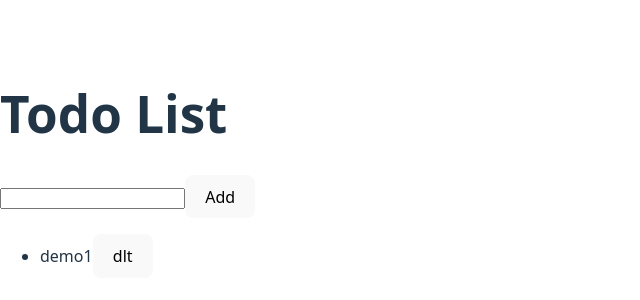
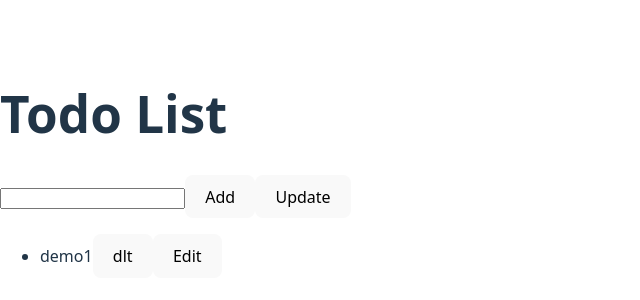
Before and after one commit to THENAMEISANOOP/Daily-Task-SmartRabbitz-, a React (Vite) app: page / in a window 1280 px wide. Shown: the part 228-528 px from the top of the page, without its empty margins (0-640 px from the left). Built offline with nearby package versions, Linux system fonts and the light colour scheme.

Commit message:
Edit complete

```diff
--- a/src/Components/Todo.jsx
+++ b/src/Components/Todo.jsx
@@ -3,6 +3,8 @@ import React, { useState } from 'react'
 const Todo = () => {
   const [list,listNames]=useState(["demo1"]);
   const [name,inputNames]=useState("");
+  const [edit,editName]=useState(null);
+
 
   const addNames=()=>{
     if(name.trim()!==""){
@@ -17,16 +19,33 @@ const Todo = () => {
   listNames(del);
 };
 
+const Edit=(index)=>{
+    inputNames(list[index]);
+    editName(index);
+}
+
+const updateName = () => {
+  if (name.trim() !== "") {
+    const updated = [...list];
+    updated[edit] = name;
+    listNames(updated);
+    editName(null);
+    inputNames("");
+  }
+};
+
   return (
     <div>
       <h1>Todo List</h1>
       <input type="text" value={name} onChange={(e)=>inputNames(e.target.value)} />
       <button onClick={addNames}>Add</button>
+      <button onClick={updateName}>Update</button>
 
       <ul>
         {list.map((n,i)=>(<li key={i}>
           {n}
           <button onClick={()=>deletNames(i)}>dlt</button>
+          <button onClick={()=>Edit(i)}>Edit</button>
 
         </li>))}
       </ul>
```
